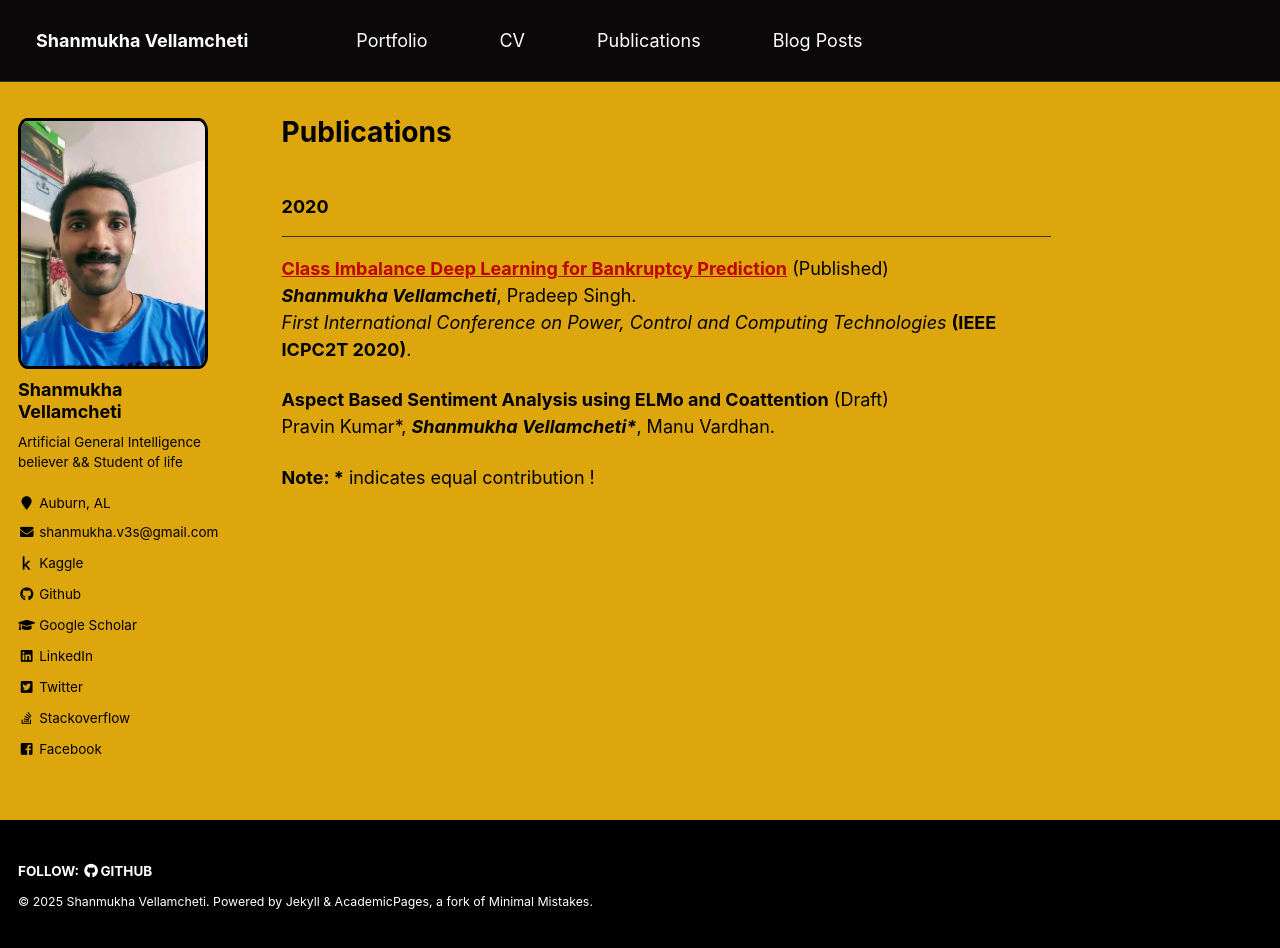
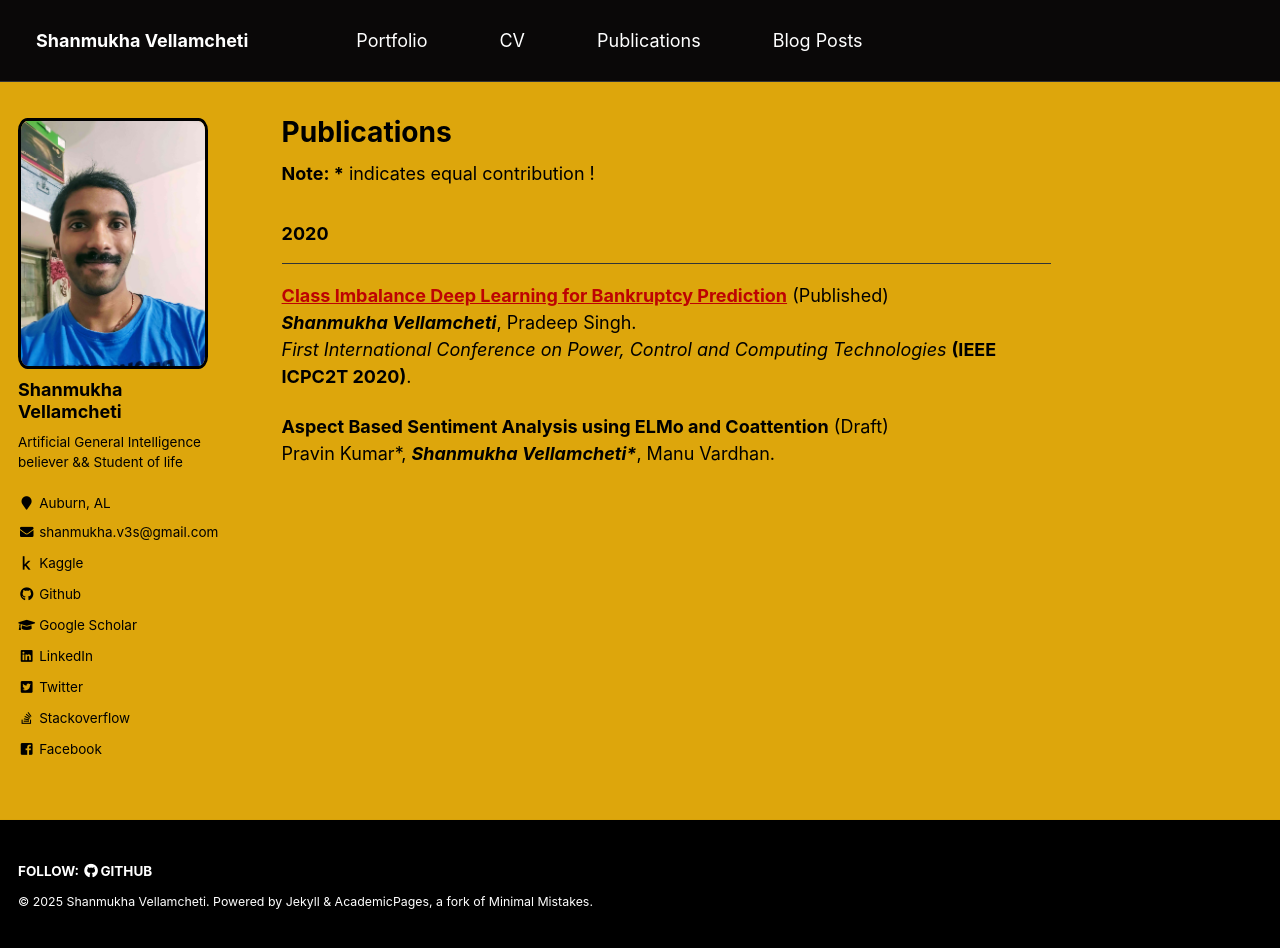
Before and after one commit to shanmukha-MaiL/shanmukha-MaiL.github.io, a Jekyll site: the page built from _pages/publications.md, in a window 1280 px wide and 948 px high. Built offline with Jekyll 4.4.1, drawn with Linux system fonts in a browser that asks for light colours.

```diff
--- a/_pages/publications.md
+++ b/_pages/publications.md
@@ -4,11 +4,10 @@ permalink: /publications/
 author_profile: true
 
 ---
+<b>Note: *</b> indicates equal contribution !<br>
 ### 2020
 ---
 
 <b>[Class Imbalance Deep Learning for Bankruptcy Prediction](/publication/2020-01-05-class-imb-dl-bank)</b>   (Published) <br><b><i>Shanmukha Vellamcheti</i></b>, Pradeep Singh.<br><i>First International Conference on Power, Control and Computing Technologies</i> <b>(IEEE ICPC2T 2020)</b>.
 
 <b>Aspect Based Sentiment Analysis using ELMo and Coattention</b> (Draft)<br>Pravin Kumar*, <b><i>Shanmukha Vellamcheti*</i></b>, Manu Vardhan.<br>
-
-<b>Note: *</b> indicates equal contribution !<br>
```
